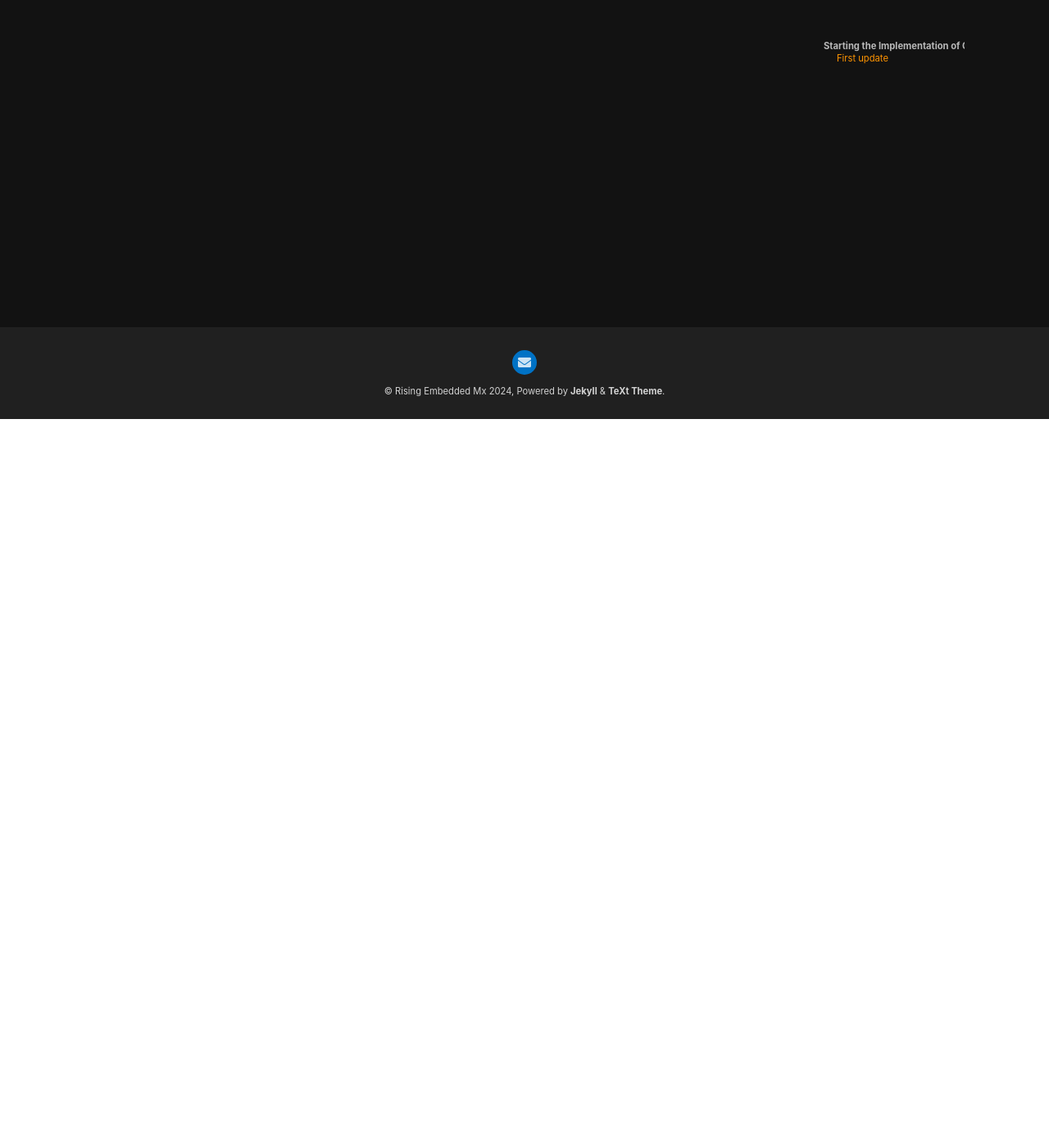
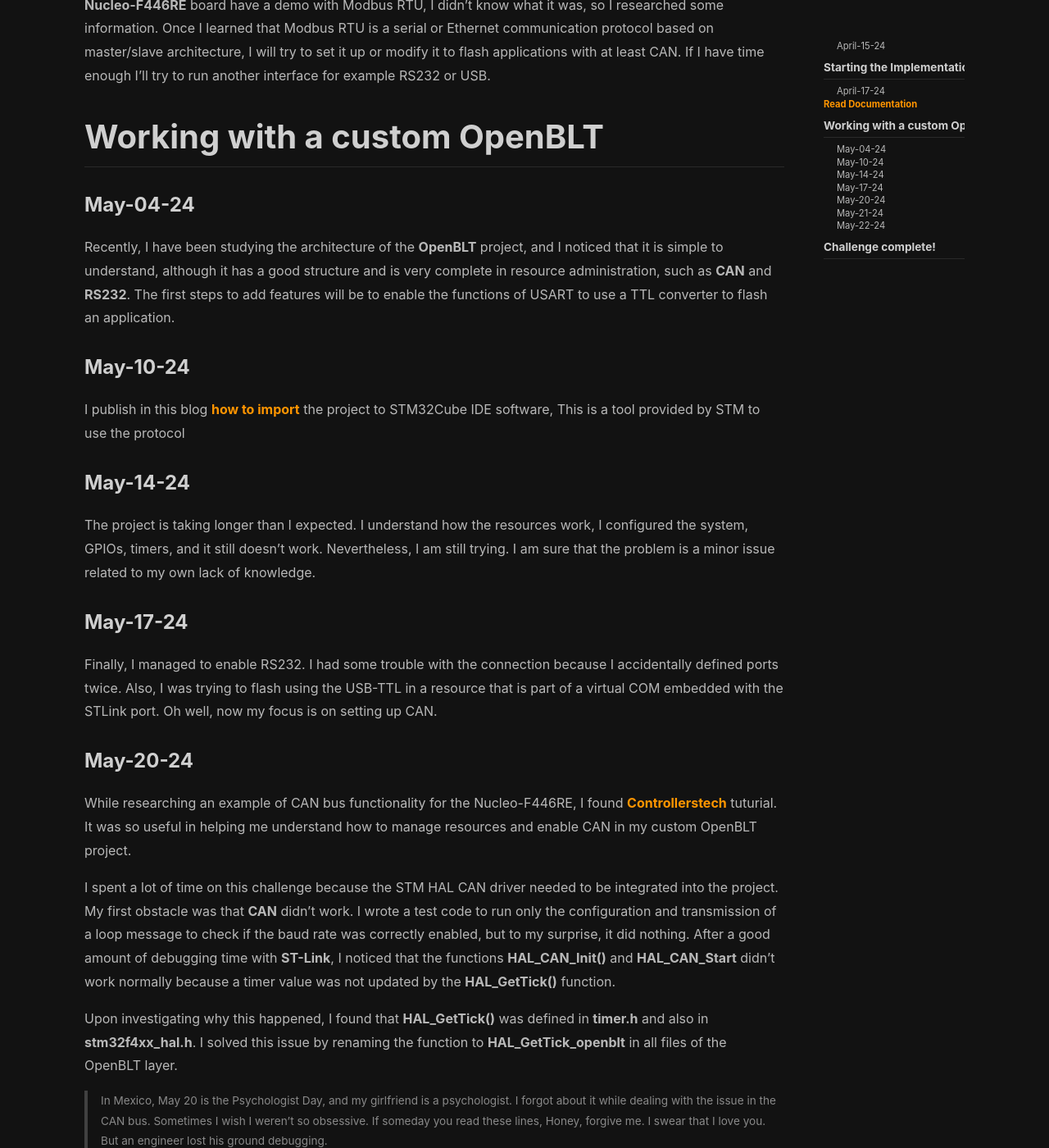
Before and after one commit to razielgdn/risingembeddedmx, a Jekyll site: the page built from projects/_posts/2024-04-15-star-with-openblt-project.md, in a window 1280 px wide and 1400 px high, scrolled down 889 px. Shown: the whole window at 82% size. Built offline with Jekyll 4.4.1, drawn with Linux system fonts in a browser that asks for light colours; nearby versions of some CDN libraries; some of the changed text lies outside the part shown.

Commit message:
Update article about the process to update openBLT and its documentation

```diff
--- a/projects/_posts/2024-04-15-star-with-openblt-project.md
+++ b/projects/_posts/2024-04-15-star-with-openblt-project.md
@@ -7,25 +7,44 @@ tags:
 #- stm32F
 #- Nucleo-64
 ---
+### April-15-24
+# Starting the Implementation of OpenBlt Project
+I am beginning work on implementing the OpenBLT project on a Nucleo 64 platform with an **STM32-F446RE** microcontroller.
 
-## Starting the Implementation of OpenBlt Project
+In my previous job, I implemented this project for a **STM34H53** platform. At that time, I didn't have enough time to fully understand how the software works. I modified the sources to work with CAN bus for a demo, and then another task was assigned to me. However, I believe that OpenBLT has more potential, and I will need to use it for my projects in the future.
 
-Today, I am beginning work on implementing the OpenBlt project. In my previous job, I implemented this project for an **STM34H53** platform. However, I will now port the project to a Nucleo 64 platform with an **STM32F446** microcontroller.
+### April-17-24
+## Read Documentation
+I was reading  the [OpenBLT](https://www.feaser.com/en) site and checking the [download](https://www.feaser.com/openblt/doku.php?id=download),  [Developer Blog](https://www.feaser.com/en/blog/), and [wiki](https://www.feaser.com/openblt/doku.php) sections. I noticed that **Nucleo-F446RE** board have a demo with Modbus RTU, I didn’t know what it was, so I researched some information.
+Once I learned that Modbus RTU is a serial or Ethernet communication protocol based on master/slave architecture, I will try to set it up or modify it to flash applications with at least CAN. If I have time enough I'll try to run another interface for example RS232 or USB.
 
+# Working with a custom OpenBLT
+### May-04-24
+Recently, I have been studying the architecture of the **OpenBLT** project, and I noticed that it is simple to understand, although it has a good structure and is very complete in resource administration, such as **CAN** and **RS232**. The first steps to add features will be to enable the functions of USART to use a TTL converter to flash an application.
 
-### First update
-I was reading  the [OpenBLT](https://www.feaser.com/en) site and checking the [download](https://www.feaser.com/openblt/doku.php?id=download),  [Developer Blog](https://www.feaser.com/en/blog/), and [wiki](https://www.feaser.com/openblt/doku.php) sections. I noticed that Nucleo F446 board have a demo with Modbus RTU, I didn’t know what it was, so I researched some information.
-Once I learned that Modbus RTU is a serial or Ethernet communication protocol based on master/slave architecture, I will try to set it up or modify it to flash applications with at least CAN. If I have time enough I'll try to run another interface for example RS232 or USB
+### May-10-24
+I publish in this blog [how to import](https://razielgdn.github.io/risingembeddedmx/projects/en/openblt-start) the project to STM32Cube IDE software, This is a tool provided by STM to use the protocol
 
+### May-14-24
+The project is taking longer than I expected. I understand how the resources work, I configured the system, GPIOs, timers, and it still doesn't work. Nevertheless, I am still trying. I am sure that the problem is a minor issue related to my own lack of knowledge.
 
-{% comment %}
-<!--
-    Estoy pensando ver como chingados modificar el software para que CAN funcione, primero se va a probar con ModBus, luego con CAN
-    y ver si se puede extender a los siguientes modulos
-    Modbus - ya jala
-    CAN - vamos a hecharlo a andar
-    Serial port- checar si puede funcionar
-    I2C - baja prioridad, pero que jale
-    SPI - baja prioridad
--->
-{% endcomment %}
+### May-17-24
+Finally, I managed to enable RS232. I had some trouble with the connection because I accidentally defined ports twice. Also, I was trying to flash using the USB-TTL in a resource that is part of a virtual COM embedded with the STLink port. Oh well, now my focus is on setting up CAN.
+
+### May-20-24
+While researching an example of CAN bus functionality for the Nucleo-F446RE, I found [Controllerstech](https://controllerstech.com/can-protocol-in-stm32/) tuturial. It was so useful in helping me understand how to manage resources and enable CAN in my custom OpenBLT project.
+
+I spent a lot of time on this challenge because the STM HAL CAN driver needed to be integrated into the project. My first obstacle was that **CAN** didn't work. I wrote a test code to run only the configuration and transmission of a loop message to check if the baud rate was correctly enabled, but to my surprise, it did nothing. After a good amount of debugging time with **ST-Link**, I noticed that the functions **HAL_CAN_Init()** and **HAL_CAN_Start** didn't work normally because a timer value was not updated by the **HAL_GetTick()** function.
+
+Upon investigating why this happened, I found that **HAL_GetTick()** was defined in **timer.h** and also in **stm32f4xx_hal.h**. I solved this issue by renaming the function to **HAL_GetTick_openblt** in all files of the OpenBLT layer.
+
+> In Mexico, May 20 is the Psychologist Day, and my girlfriend is a psychologist. I forgot about it while dealing with the issue in the CAN bus. Sometimes I wish I weren't so obsessive. If someday you read these lines, Honey, forgive me. I swear that I love you. But an engineer lost his ground debugging.
+
+### May-21-24
+While taking snapshots for the documentation, I noticed that if the **CAN interface is enable but not connected, the bootloader never starts**. This is because, in the initialization routine, it needs to be connected to a CAN bus. If you encounter this issue and don't want to connect a transceiver, **you can cross the pins CAN_Tx and CAN_Rx** to initialize the bootloader. This trick can help rule out software issues. I hope this saves you some time.
+
+### May-22-24
+# Challenge complete!
+Finally the system is working and the documentation is done.
+If you come here loking for a solution, Enjoy it!
+You can see the process here: [OpenBLT in Nucleo-F446RE](https://razielgdn.github.io/risingembeddedmx/projects/en/open-blt).
--- a/projects/_projects/en/1-menu.md
+++ b/projects/_projects/en/1-menu.md
@@ -3,11 +3,14 @@ title: Contents
 permalink: /projects/en/menu
 key: contents
 ---
-###  I. Nucleo-64 OpenBlt  migration project
+###  I. Custom OpenBLT project for Nucleo-F446RE board
    1.1 [First steps with OpenBLT](https://razielgdn.github.io/risingembeddedmx/projects/en/openblt-start)
 
    1.2 [OpenBLT migration](https://razielgdn.github.io/risingembeddedmx/projects/en/open-blt)
 
    1.3 [OpenBLT results](https://razielgdn.github.io/risingembeddedmx/projects/en/openblt-results)
+{% comment %}
+<!--
+### II. Second Project
 
-### II. Second Project
+--> {% endcomment %}
```
Also changed, not shown: _data/navigation.yml (+4 -4 lines), projects/_projects/en/1.1-openblt-start.md (+5 -4 lines), projects/_projects/en/1.2-open-blt.md (+30 -2 lines), assets/images/openblt/01blt-conf.png (added), assets/images/openblt/01bltdoc.png (added), assets/images/openblt/01timer.png (added), assets/images/openblt/02blt-conf.png (added), assets/images/openblt/02timer.png (added), assets/images/openblt/main01.png (added), assets/images/openblt/main02.png (added), assets/mstile-144x144.png (deleted), assets/mstile-310x150.png (deleted), assets/mstile-310x310.png (deleted), assets/mstile-70x70.png (deleted).
